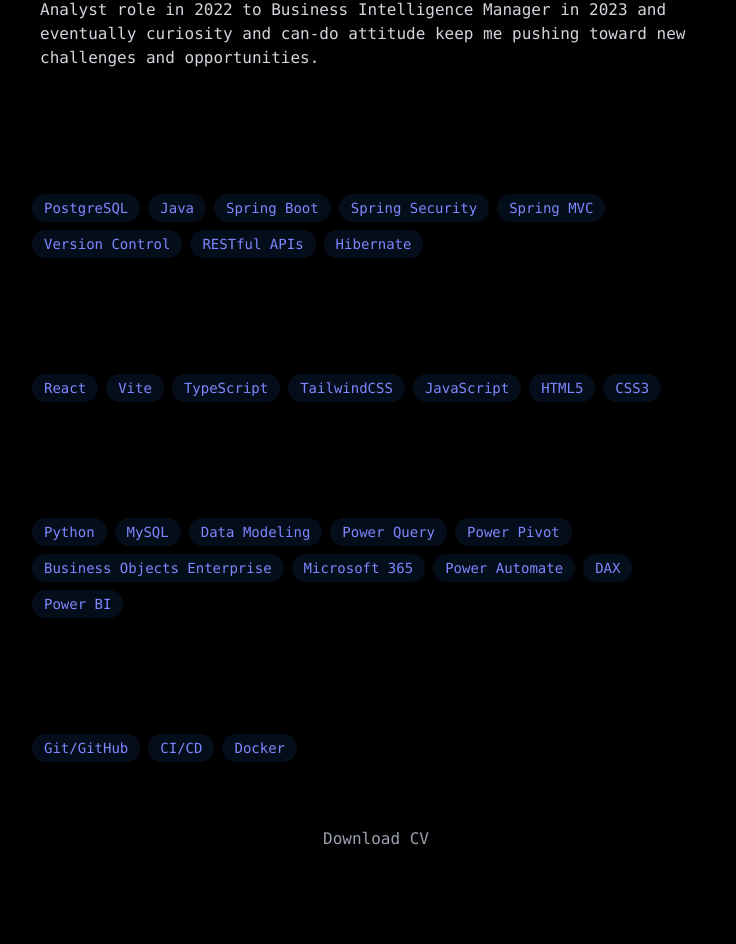
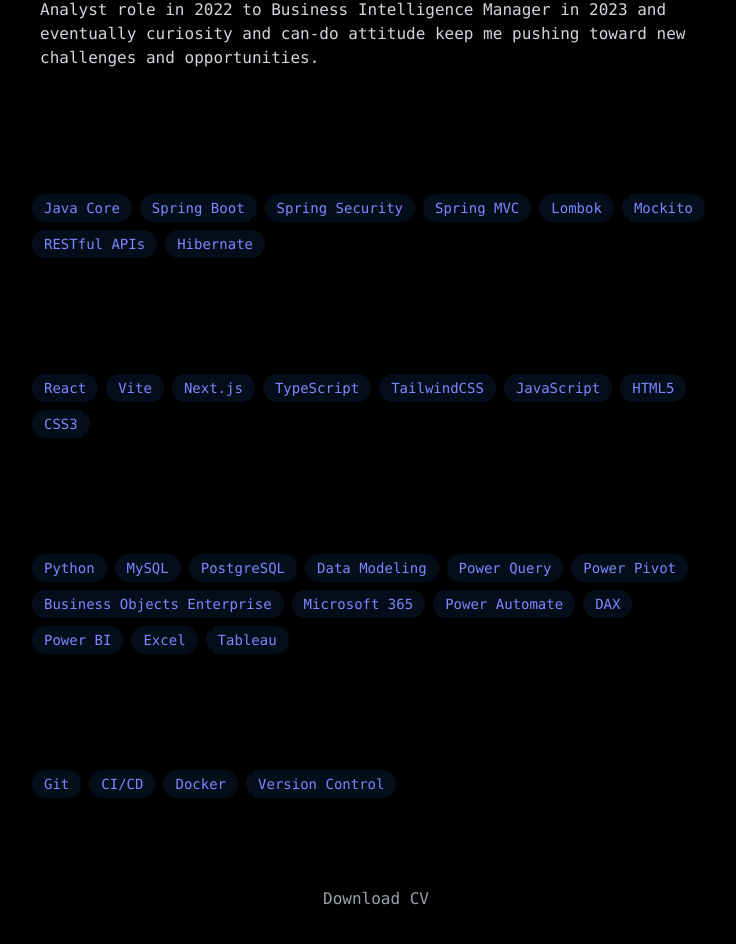
Before and after one commit to Kareem42/my-portfolio, a React (Vite) app: page / in a window 1280 px wide. Shown: the part 1318-2262 px from the top of the page, without its empty margins (264-1000 px from the left). Built offline with nearby package versions, Linux system fonts and the light colour scheme.

Commit message:
About Me Section Revamp

```diff
--- /dev/null
+++ b/src/components/SkillCategoryCard.tsx
@@ -0,0 +1,25 @@
+interface SkillCategoryCardProps {
+  title: string;
+  skills: readonly string[];
+}
+
+export const SkillCategoryCard = ({
+  title,
+  skills,
+}: SkillCategoryCardProps) => {
+  return (
+    <div className="rounded-xl p-6 hover:-translate-y-1 transition-all">
+      <h3 className="text-xl font-bold mb-4 font-mono">{title}</h3>
+      <div className="flex flex-wrap gap-2">
+        {skills.map((skill) => (
+          <span
+            key={skill}
+            className="font-mono bg-blue-500/10 text-indigo-400 py-1 px-3 rounded-full text-sm hover:bg-blue-500/20 hover:shadow-[0_2px_8px_rgba(59,130,246,0.2)] transition"
+          >
+            {skill}
+          </span>
+        ))}
+      </div>
+    </div>
+  );
+};
--- a/src/components/section/About.tsx
+++ b/src/components/section/About.tsx
@@ -1,4 +1,5 @@
 import { RevealOnScroll } from "../RevealOnScroll";
+import { SkillCategoryCard } from "../SkillCategoryCard";
 import {
   FRONTEND_SKILLS,
   BACKEND_SKILLS,
@@ -25,7 +26,7 @@ export const About = () => {
               Off the court I&apos;m deep in anime classics like Bleach and
               Kenichi, or grinding MMORPGs, FPS, and MOBAs (WoW, Guild Wars 2,
               Battlefield 6, League of Legends, Dota 2). My biggest fans are my
-              wife and our 9-year-old Chihuahua Chester, the self-appointed
+              wife and our 10-year-old Chihuahua Chester, the self-appointed
               &quot;Head of Security.&quot;
             </p>
 
@@ -44,75 +45,19 @@ export const About = () => {
               pushing toward new challenges and opportunities.
             </p>
           </div>
-
-          <div className="grid grid-cols-1 md:grid-cols-2 gap-6">
-            <div className="rounded-xl p-6 hover:-translate-y-1 transition-all">
-              <h3 className="text-xl font-bold mb-4 font-mono">
-                Backend Skills
-              </h3>
-              <div className="flex flex-wrap gap-2">
-                {BACKEND_SKILLS.map((tech, key) => (
-                  <span
-                    key={key}
-                    className="font-mono bg-blue-500/10 text-indigo-400 py-1 px-3 rounded-full text-sm hover:bg-blue-500/20
-                            hover:shadow-[0_2px_8px_rgba[(59,130,246,0.2)] transition"
-                  >
-                    {tech}
-                  </span>
-                ))}
-              </div>
-            </div>
-            <div className="rounded-xl p-6 hover:-translate-y-1 transition-all">
-              <h3 className="text-xl font-bold mb-4 font-mono">
-                Frontend Skills
-              </h3>
-              <div className="flex flex-wrap gap-2">
-                {FRONTEND_SKILLS.map((tech, key) => (
-                  <span
-                    key={key}
-                    className="font-mono bg-blue-500/10 text-indigo-400 py-1 px-3 rounded-full text-sm hover:bg-blue-500/20
-                            hover:shadow-[0_2px_8px_rgba[(59,130,246,0.2)] transition"
-                  >
-                    {tech}
-                  </span>
-                ))}
-              </div>
-            </div>
-
-            <div className="rounded-xl p-6 hover:-translate-y-1 transition-all">
-              <h3 className="text-xl font-bold mb-4 font-mono">
-                Data Engineering & Analytics Skills
-              </h3>
-              <div className="flex flex-wrap gap-2">
-                {DATA_ENGINEERING_SKILLS.map((tech, key) => (
-                  <span
-                    key={key}
-                    className="font-mono bg-blue-500/10 text-indigo-400 py-1 px-3 rounded-full text-sm hover:bg-blue-500/20
-                            hover:shadow-[0_2px_8px_rgba[(59,130,246,0.2)] transition"
-                  >
-                    {tech}
-                  </span>
-                ))}
-              </div>
-            </div>
-            <div className="rounded-xl p-6 hover:-translate-y-1 transition-all">
-              <h3 className="text-xl font-bold mb-4 font-mono">
-                DevOps/Infrastructure Skills
-              </h3>
-              <div className="flex flex-wrap gap-2">
-                {DEVOPS_SKILLS.map((tech, key) => (
-                  <span
-                    key={key}
-                    className="font-mono bg-blue-500/10 text-indigo-400 py-1 px-3 rounded-full text-sm hover:bg-blue-500/20
-                            hover:shadow-[0_2px_8px_rgba[(59,130,246,0.2)] transition"
-                  >
-                    {tech}
-                  </span>
-                ))}
-              </div>
-            </div>
-          </div>
-          <div className="text-center mt-10">
+        </div>
+        <div className="grid grid-cols-1 md:grid-cols-2 gap-6 justify-center max-w-3xl mx-auto px-4">
+          <SkillCategoryCard title="Backend Skills" skills={BACKEND_SKILLS} />
+          <SkillCategoryCard title="Frontend Skills" skills={FRONTEND_SKILLS} />
+          <SkillCategoryCard
+            title="Data Engineering & Analytics Skills"
+            skills={DATA_ENGINEERING_SKILLS}
+          />
+          <SkillCategoryCard
+            title="DevOps/Infrastructure Skills"
+            skills={DEVOPS_SKILLS}
+          />
+          <div className="col-span-full text-center mt-10">
             <a
               href="/FullStackResume2026.docx"
               download="Resume.pdf"
--- a/src/types/index.ts
+++ b/src/types/index.ts
@@ -1,6 +1,7 @@
 export const FRONTEND_SKILLS = [
   "React",
   "Vite",
+  "Next.js",
   "TypeScript",
   "TailwindCSS",
   "JavaScript",
@@ -9,12 +10,12 @@ export const FRONTEND_SKILLS = [
 ] as const;
 
 export const BACKEND_SKILLS = [
-  "PostgreSQL",
-  "Java",
+  "Java Core",
   "Spring Boot",
   "Spring Security",
   "Spring MVC",
-  "Version Control",
+  "Lombok",
+  "Mockito",
   "RESTful APIs",
   "Hibernate",
 ] as const;
@@ -22,6 +23,7 @@ export const BACKEND_SKILLS = [
 export const DATA_ENGINEERING_SKILLS = [
   "Python",
   "MySQL",
+  "PostgreSQL",
   "Data Modeling",
   "Power Query",
   "Power Pivot",
@@ -30,6 +32,24 @@ export const DATA_ENGINEERING_SKILLS = [
   "Power Automate",
   "DAX",
   "Power BI",
+  "Excel",
+  "Tableau",
 ] as const;
 
-export const DEVOPS_SKILLS = ["Git/GitHub", "CI/CD", "Docker"] as const;
+export const DEVOPS_SKILLS = [
+  "Git",
+  "CI/CD",
+  "Docker",
+  "Version Control",
+] as const;
+
+export type FrontendSkill = (typeof FRONTEND_SKILLS)[number];
+export type BackendSkill = (typeof BACKEND_SKILLS)[number];
+export type DataEngineeringSkill = (typeof DATA_ENGINEERING_SKILLS)[number];
+export type DevOpsSkill = (typeof DEVOPS_SKILLS)[number];
+
+export type TechSkill =
+  | FrontendSkill
+  | BackendSkill
+  | DataEngineeringSkill
+  | DevOpsSkill;
```
Also changed, not shown: src/assets/heroPic.png (added).
